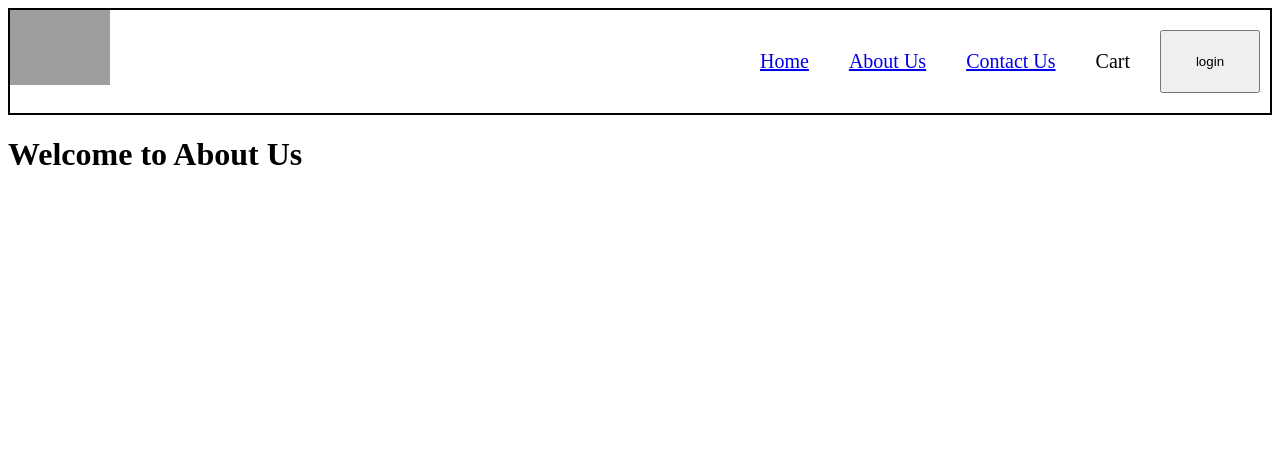
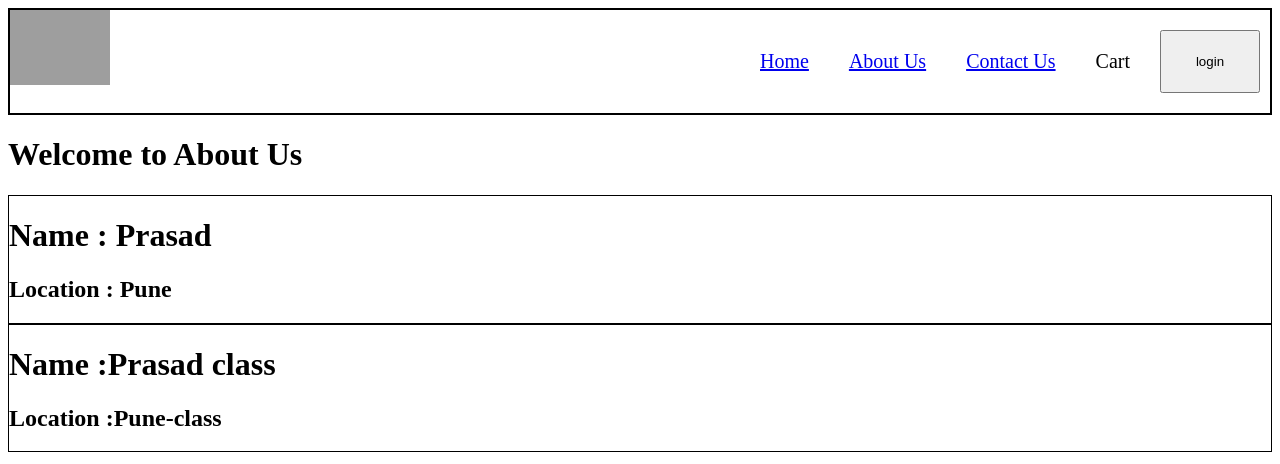
Before and after one commit to Prasad2299/hello-react, a React (Vite) app: page /about in a window 1280 px wide. Shown: the top 464 px of the page. Built offline with nearby package versions, Linux system fonts and the light colour scheme; grey boxes are pictures that could not be loaded.

Commit message:
added class component with props

```diff
--- a/index.css
+++ b/index.css
@@ -66,3 +66,6 @@
   display: flex;
   margin: 10px 20px;
 }
+.user-card{
+  border: 1px solid black;
+}
--- a/src/components/About.js
+++ b/src/components/About.js
@@ -1,6 +1,11 @@
+import UserClass from "./UserClass";
+import User from "./User";
+
 const About = () =>{
-  return <div>
+  return <div >
     <h1>Welcome to About Us</h1>
+    <User name={"Prasad"} location = {"Pune"}></User>
+    <UserClass name={"Prasad class"} location = {"Pune-class"}></UserClass>
   </div>
 }
 
--- /dev/null
+++ b/src/components/User.js
@@ -0,0 +1,10 @@
+const User = ({name,location}) => {
+  return (
+    <div className="user-card">
+      <h1>Name : {name} </h1>
+      <h2>Location : {location}</h2>
+    </div>
+  )
+}
+
+export default User;
--- /dev/null
+++ b/src/components/UserClass.js
@@ -0,0 +1,18 @@
+import React from "react"
+
+class UserClass extends React.Component{
+
+  constructor(props){
+    super(props)
+    console.log(props)
+  }
+  render(){
+    const{name,location} = this.props;
+    return <div className="user-card">
+      <h1>Name :{name}</h1>
+      <h2>Location :{location}</h2>
+    </div>
+  }
+}
+
+export default UserClass
```
